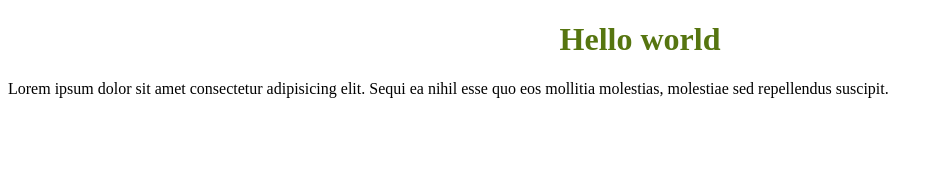
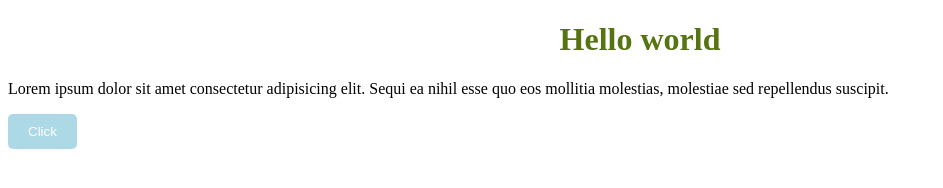
Before and after one commit to Szadiraka/Git_lesson1, a plain HTML site: page index.html in a window 1280 px wide. Shown: the whole page, without its empty margins (0-943 px from the left). Drawn offline with Linux system fonts and the light colour scheme.

Commit message:
add button

```diff
--- a/index.html
+++ b/index.html
@@ -6,13 +6,13 @@
     <meta name="viewport" content="width=device-width, initial-scale=1.0">
     <link rel="stylesheet" href="style.css">
     <title>Git Lesson_1</title>
-
+</head>
 
 <body>
     <h1>Hello world</h1>
     <p>Lorem ipsum dolor sit amet consectetur adipisicing elit. Sequi ea nihil esse quo eos mollitia molestias,
         molestiae sed repellendus suscipit.</p>
-    </head>
+    <button>Click</button>
 </body>
 
 </html>
--- a/style.css
+++ b/style.css
@@ -2,3 +2,15 @@ h1 {
   text-align: center;
   color: #567510;
 }
+
+button {
+  background-color: lightblue;
+  color: white;
+  border: none;
+  padding: 10px 20px;
+  border-radius: 5px;
+  cursor: pointer;
+}
+button:hover {
+  background-color: rgb(108, 108, 238);
+}
```
